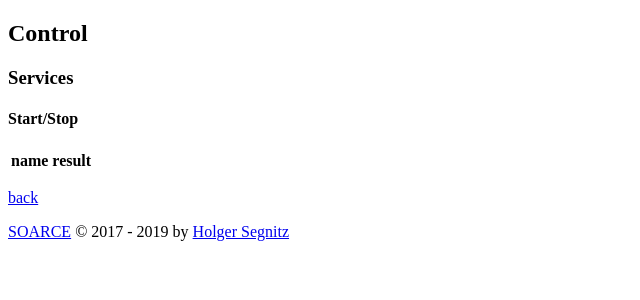
After one commit to soarce-qa/soarce-application, a PHP site: template src/application/views/control/startstop.twig in a window 1280 px wide. The commit adds this page. Shown: the top 300 px of the page, without its empty margins (0-640 px from the left). Run offline with PHP 8.4, Linux system fonts and the light colour scheme; the template is opened without the code that fills it, so the values that code supplies are empty; some libraries are stand-ins or nearby versions.

Commit message:
ADD: start functionality

```diff
--- a/src/application/Controllers/ControlController.php
+++ b/src/application/Controllers/ControlController.php
@@ -53,6 +53,10 @@ class ControlController
                 case 'details':
                     $this->ci->view['service'] = $serviceControl->getServiceActionable($service);
                     return $this->ci->view->render($response, 'control/details.twig');
+                case 'start':
+                    $this->ci->view['services'] = $serviceControl->start();
+                    return $this->ci->view->render($response, 'control/startstop.twig');
+                    break;
             }
         }
 
--- a/src/application/views/control/service.twig
+++ b/src/application/views/control/service.twig
@@ -46,6 +46,7 @@
     <form method="post" action="/control/services">
         <ul>
             <li><input type="submit" name="action" value="preconditions"></li>
+            <li><input type="submit" name="action" value="start"></li>
         </ul>
     </form>
 
--- /dev/null
+++ b/src/application/views/control/startstop.twig
@@ -0,0 +1,36 @@
+{% extends "layout.twig" %}
+
+{%  block head %}
+    <title>SOARCE</title>
+{%  endblock %}
+
+{%  block header %}
+    <h2>Control</h2>
+{% endblock %}
+
+{% block main %}
+
+    <h3>Services</h3>
+
+    <h4>Start/Stop</h4>
+    <table>
+        <thead>
+            <tr>
+                <th>name</th>
+                <th>result</th>
+            </tr>
+        </thead>
+        <tbody>
+        {% for name, result in services %}
+            <tr>
+                <th>{{ name }}</th>
+                <td>{{ result }}</td>
+            </tr>
+        {% endfor %}
+        </tbody>
+    </table>
+
+    <p>
+        <a href="/control/services">back</a>
+    </p>
+{% endblock %}
```
Also changed, not shown: docker-compose.override.yml (added, +10 -0 lines), src/library/Soarce/Control/Service.php (+15 -5 lines), src/library/Soarce/Control/Service/Actionable.php (+10 -2 lines).
